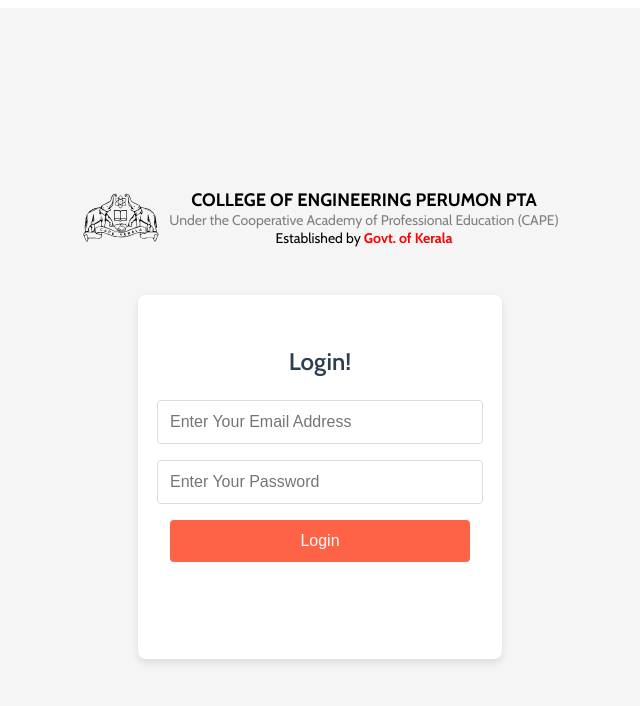
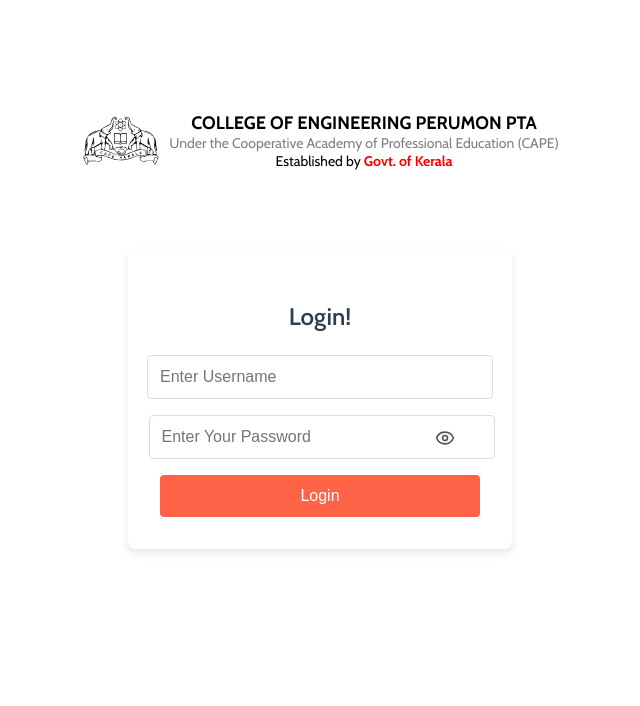
Before and after one commit to alanreji2004/project-pta, a React (Vite) app in the folder frontend/: page /login in a window 1280 px wide. Shown: the top 706 px of the page, without its empty margins (320-960 px from the left). Built offline with nearby package versions, Linux system fonts and the light colour scheme; no server answers.

Commit message:
login page

```diff
--- a/frontend/src/pages/Login/Login.jsx
+++ b/frontend/src/pages/Login/Login.jsx
@@ -1,74 +1,95 @@
 import React, { useState } from 'react';
 import styles from "./Login.module.css";
-import { Link, useNavigate } from 'react-router-dom';
-import axios from 'axios';
-import logo from "./logo.svg";;
+import { useNavigate } from 'react-router-dom';
+import logo from "./logo.svg";
+import { Eye, EyeOff } from 'lucide-react';
 
 const Login = () => {
-  const [userData, setUserData] = useState({
-    email: '',
-    password: ''
-  });
+  const [userData, setUserData] = useState({ email: '', password: '' });
   const [errorMessage, setErrorMessage] = useState('');
   const [loading, setLoading] = useState(false);
+  const [showPassword, setShowPassword] = useState(false);
+  const [showSuccessBox, setShowSuccessBox] = useState(false);
   const navigate = useNavigate();
 
-  const loginUser = async () => {
+  const toggleShowPassword = () => {
+    setShowPassword((prev) => !prev);
+  };
 
-
+  const handleSubmit = (e) => {
+    e.preventDefault();
     setLoading(true);
     setErrorMessage('');
 
-    try {
-      const response = await axios.post('http://localhost:8082/login', userData);
+    const envEmail = import.meta.env.VITE_USERNAME;
+    const envPassword = import.meta.env.VITE_PASSWORD;
 
-      if (response.data.success) {
-        localStorage.setItem('user', JSON.stringify(response.data.user));
-        navigate('/profile');
+    if (userData.email === envEmail && userData.password === envPassword) {
+      setShowSuccessBox(true);
+      localStorage.setItem('user', JSON.stringify({ email: userData.email }));
+      setTimeout(() => navigate('/'), 2000);
     } else {
-        setErrorMessage(response.data.message || 'Login failed. Please try again.');
+      setErrorMessage('Invalid username or password');
     }
-    } catch (error) {
-      console.error('Login error:', error);
-      setErrorMessage('An error occurred while logging in. Please try again.');
-    } finally {
+
     setLoading(false);
-    }
   };
 
   return (
     <div className={styles.mainContainer}>
-        <div>
       <div className={styles.logoContainer}>
         <img src={logo} alt="Logo" className={styles.logo} />
         <div className={styles.titleContainer}>
           <span className={styles.title}>COLLEGE OF ENGINEERING PERUMON PTA</span>
           <span className={styles.subtitle}>Under the Cooperative Academy of Professional Education (CAPE)</span>
-          <span className={styles.established}>Established by <span className={styles.govt}>Govt. of Kerala</span></span>
+          <span className={styles.established}>
+            Established by <span className={styles.govt}>Govt. of Kerala</span>
+          </span>
         </div>
       </div>
-        </div>
-      <div className={styles.formContainer}>
+
+      <form className={styles.formContainer} onSubmit={handleSubmit}>
         <h2>Login!</h2>
         <input
-          type="email"
+          type="text"
           required
-          placeholder="Enter Your Email Address"
+          placeholder="Enter Username"
+          value={userData.email}
           onChange={(e) => setUserData({ ...userData, email: e.target.value })}
           className={styles.userEmailInput}
         />
+
+        <div className={styles.passwordWrapper}>
           <input
-          type="password"
+            type={showPassword ? "text" : "password"}
             required
             placeholder="Enter Your Password"
+            value={userData.password}
             onChange={(e) => setUserData({ ...userData, password: e.target.value })}
             className={styles.userPasswordInput}
           />
+          <button
+            type="button"
+            className={styles.eyeButton}
+            onClick={toggleShowPassword}
+          >
+            {showPassword ? <EyeOff size={20} /> : <Eye size={20} />}
+          </button>
+        </div>
+
         {errorMessage && <p className={styles.errorMessage}>{errorMessage}</p>}
-        <button className={styles.submitButton} onClick={loginUser} disabled={loading}>
+
+        <button className={styles.submitButton} type="submit" disabled={loading}>
           {loading ? 'Logging in...' : 'Login'}
         </button>
+      </form>
+
+      {showSuccessBox && (
+        <div className={styles.popup}>
+          Login Successful!
+          <div className={styles.timeline}></div>
         </div>
+      )}
     </div>
   );
 };
--- a/frontend/src/pages/Login/Login.module.css
+++ b/frontend/src/pages/Login/Login.module.css
@@ -1,16 +1,18 @@
 @import url('https://fonts.googleapis.com/css2?family=Cabin:ital,wght@0,400..700;1,400..700&display=swap');
+
 .mainContainer {
   display: flex;
   flex-direction: column;
   align-items: center;
-    justify-content: center;
-    height: 100vh;
-    background-color: #f5f5f5;
-    padding: 1rem;
+  justify-content: flex-start;
+  min-height: 100vh;
+  background-color: white;
+  padding: 2rem 1rem;
   font-family: "Cabin", serif;
   font-optical-sizing: auto;
+  position: relative;
+  margin-top: 5rem;
 }
-
 
 .headerContainer {
   position: absolute;
@@ -28,6 +30,9 @@
   display: flex;
   align-items: center;
   gap: 10px;
+  flex-wrap: wrap;
+  justify-content: center;
+  text-align: center;
 }
 
 .logo {
@@ -59,7 +64,6 @@
   font-weight: bold;
 }
 
-
 .formContainer {
   background-color: white;
   padding: 2rem;
@@ -69,11 +73,9 @@
   flex-direction: column;
   align-items: center;
   width: 100%;
-    max-width: 300px;
-    margin-top: 3rem;
-    height: 300px;
+  max-width: 320px;
+  margin-top: 5rem;
 }
-
 
 .userEmailInput,
 .userPasswordInput {
@@ -92,6 +94,26 @@
   box-shadow: 0 0 5px rgba(126, 87, 194, 0.5);
 }
 
+.passwordWrapper {
+  position: relative;
+  width: 100%;
+  margin-left: -23px;
+}
+
+.eyeButton {
+  position: absolute;
+  right: 10px;
+  top: 50%;
+  transform: translateY(-75%);
+  background: none;
+  border: none;
+  color: #555;
+  cursor: pointer;
+  padding: 4px;
+  display: flex;
+  align-items: center;
+  justify-content: center;
+}
 
 .submitButton {
   background-color: #ff6347;
@@ -109,11 +131,59 @@
   background-color: #fa4322;
 }
 
-
 .errorMessage {
-    margin-top: 1rem;
+  margin-top: 0.5rem;
+  margin-bottom: 1rem;
   color: #e71a1a;
   font-size: 0.9rem;
+  text-align: center;
+}
+
+.popup {
+  position: fixed;
+  bottom: 30px;
+  left: 50%;
+  transform: translateX(-50%);
+  background: #fffdf9;
+  color: #333;
+  border: 1px solid #f0c18b;
+  border-radius: 12px;
+  padding: 12px 20px;
+  font-size: 15px;
+  font-weight: 500;
+  box-shadow: 0 6px 20px rgba(0, 0, 0, 0.1);
+  animation: fadeInOut 2s ease-in-out;
+  z-index: 9999;
+}
+
+.timeline {
+  width: 100%;
+  height: 4px;
+  background: linear-gradient(to right, #ff9900, #ffcc70);
+  margin-top: 6px;
+  border-radius: 6px;
+  animation: shrink 2s linear forwards;
+}
+
+@keyframes fadeInOut {
+  0% { opacity: 0; }
+  10% { opacity: 1; }
+  90% { opacity: 1; }
+  100% { opacity: 0; }
+}
+
+@keyframes shrink {
+  from { width: 100%; }
+  to { width: 0%; }
+}
+
+body {
+  overflow-y: scroll;
+  scrollbar-width: none;
+}
+
+body::-webkit-scrollbar {
+  display: none;
 }
 
 @media (max-width: 768px) {
@@ -125,6 +195,6 @@
   .formContainer {
     padding: 1.5rem;
     width: 90%;
-        margin-top: 4rem;
+    margin-top: 6rem;
   }
 }
```
Lines whose indentation alone changed are shown as unchanged.
